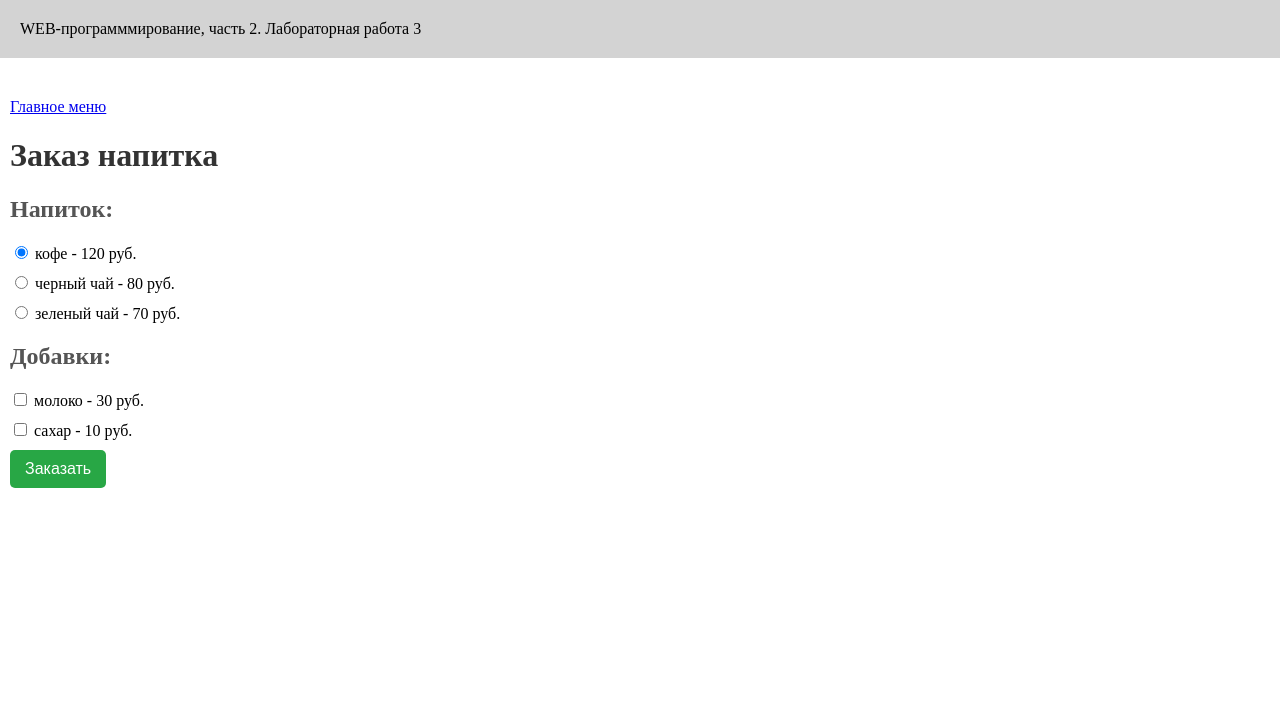
After one commit to vvavei/web-programming-labs-2, a Flask app: page /lab3/order in a window 1280 px wide. The commit adds this page. Shown: the top 728 px of the page. Run offline with Flask 3, Linux system fonts and the light colour scheme.

Commit message:
Заказ напитка

```diff
--- a/lab3.py
+++ b/lab3.py
@@ -40,3 +40,34 @@ def form1():
 
     sex = request.args.get('sex')
     return render_template('lab3/form1.html', user = user, age=age, sex=sex, errors = errors)
+
+
+@lab3.route('/lab3/order')
+def order():
+    return render_template('lab3/order.html')
+
+@lab3.route('/lab3/pay')
+def pay():
+    price = 0
+    drink = request.args.get('drink')
+    # Пусть кофе стоит 120 рублей, черный чай - 80 рублей, зеленый - 70 рублей.
+    if drink == 'coffee':
+        price = 120
+    elif drink == 'black-tea':
+        price = 80
+    else:
+        price = 70
+
+    #Добавка молока удорожает напиток на 30 рублей, а сахара - на 10.
+    if request.args.get('milk') == 'on':
+        price += 30
+    if request.args.get('sugar') == 'on':
+        price += 10
+
+    return render_template('lab3/pay.html', price=price)
+
+
+@lab3.route('/lab3/success')
+def success():
+    price = request.args.get('price')
+    return render_template('lab3/success.html', price=price)
--- a/templates/lab3/lab3.html
+++ b/templates/lab3/lab3.html
@@ -12,5 +12,6 @@
       <li><a href ="/lab3/cookie">Куки</a></li>
       <li><a href ="/lab3/del_cookie">Очистка кук</a></li>
       <li><a href ="/lab3/form1">Форма</a></li>
+      <li><a href ="/lab3/order">Заказ напитка</a></li>
   </ol>
 {% endblock %}
--- /dev/null
+++ b/templates/lab3/order.html
@@ -0,0 +1,66 @@
+{% extends "base.html" %}
+
+{# номер лабораторной работы: #}
+{% block lab %}Лабораторная работа 3{% endblock %}
+
+{# основной контент: #}
+{% block main %}
+
+    <h1>Заказ напитка</h1>
+
+    <form action ="/lab3/pay">
+        <h2>Напиток:</h2>
+        <label>
+            <input type="radio" value="coffee" name="drink" checked> кофе - 120 руб.
+        </label>
+
+        <label>
+            <input type="radio" value="black-tea" name="drink"> черный чай - 80 руб.
+        </label>
+
+        <label>
+            <input type="radio" value="green-tea" name="drink"> зеленый чай - 70 руб.
+        </label>
+
+        <h2>Добавки:</h2>
+        <label>
+            <input type="checkbox" name="milk"> молоко - 30 руб.
+        </label>
+
+        <label>
+            <input type="checkbox" name="sugar"> сахар - 10 руб.
+        </label>
+
+        <div>
+            <button type="submit">Заказать</button>
+        </div>
+    </form>
+    <style>
+
+        h1 {
+            color: #333;
+        }
+
+        h2 {
+            color: #555;
+        }
+
+        label {
+            display: block;
+            margin-bottom: 10px;
+        }
+
+        button {
+            padding: 10px 15px;
+            font-size: 16px;
+            color: white;
+            background-color: #28a745;
+            border: none;
+            border-radius: 5px;
+            cursor: pointer;
+        }
+
+
+    </style>
+
+{% endblock %}
```
Also changed, not shown: templates/lab3/pay.html (added, +68 -0 lines), templates/lab3/success.html (added, +17 -0 lines).
